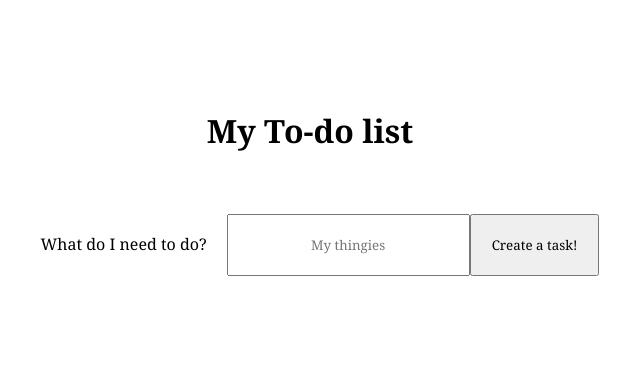
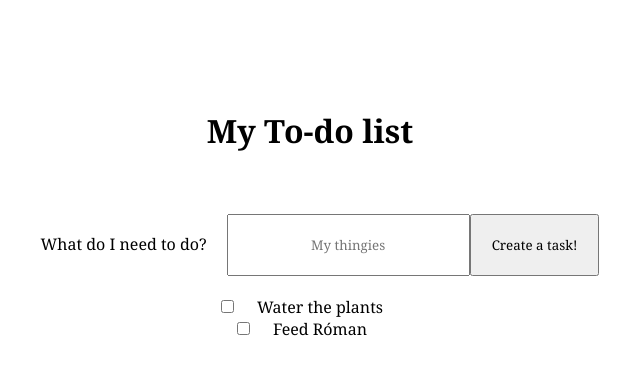
Before and after one commit to AnnaMaPe/202301-w6ch1-anna-marrodan, a React (Create React App) app: page / in a window 1280 px wide. Shown: the top 374 px of the page, without its empty margins (330-970 px from the left). Built offline with nearby package versions, Linux system fonts and the light colour scheme.

Commit message:
Create Task component

```diff
--- a/src/GlobalStyles.tsx
+++ b/src/GlobalStyles.tsx
@@ -7,7 +7,7 @@ const GlobalStyles = createGlobalStyle`
   padding: 20px;
 }
 
-ul {
+ul, li {
   margin: 0;
   padding: 0;
   list-style: none;
--- a/src/components/Layout/Layout.tsx
+++ b/src/components/Layout/Layout.tsx
@@ -1,10 +1,12 @@
 import { Form } from "../Form/Form";
+import { Task } from "../Task/Task";
 
 export const Layout = (): JSX.Element => {
   return (
     <>
       <h1 className="title">My To-do list</h1>
       <Form />
+      <Task />
     </>
   );
 };
--- /dev/null
+++ b/src/components/Task/Task.tsx
@@ -0,0 +1,14 @@
+export const Task = (): JSX.Element => {
+  return (
+    <>
+      <li>
+        <input type="checkbox" name="task" id="1" />
+        <label htmlFor="task">Water the plants</label>
+      </li>
+      <li>
+        <input type="checkbox" name="task" id="2" />
+        <label htmlFor="task">Feed Róman</label>
+      </li>
+    </>
+  );
+};
```
Also changed, not shown: tsconfig.json (+2 -8 lines).
